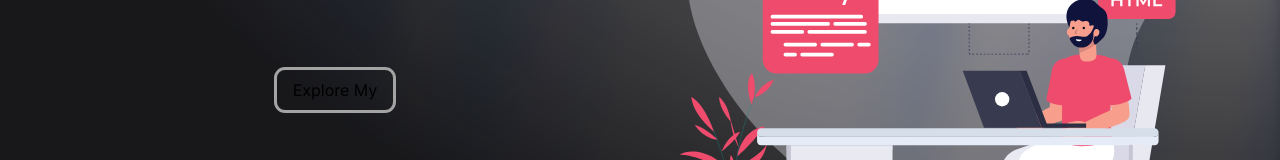
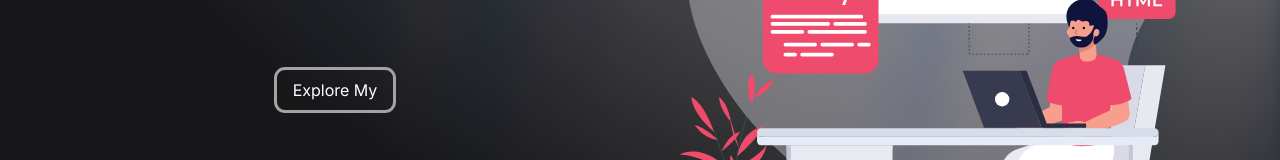
Before and after one commit to niteshsainicoder/portfolio, a Next.js app: page / in a window 1280 px wide. Shown: the part 410-570 px from the top of the page. Built offline with nearby package versions, Linux system fonts and the light colour scheme.

Commit message:
some css changes added

```diff
--- a/src/components/ui/animated-modal.tsx
+++ b/src/components/ui/animated-modal.tsx
@@ -50,7 +50,7 @@ export const ModalTrigger = ({
     return (
         <button
             className={cn(
-                "px-4 py-2 rounded-lg antialiased text-black dark:text-white text-center relative overflow-hidden",
+                "px-4 py-2 rounded-lg antialiased  text-white text-center relative overflow-hidden",
                 className
             )}
             onClick={() => setOpen(true)}
```
